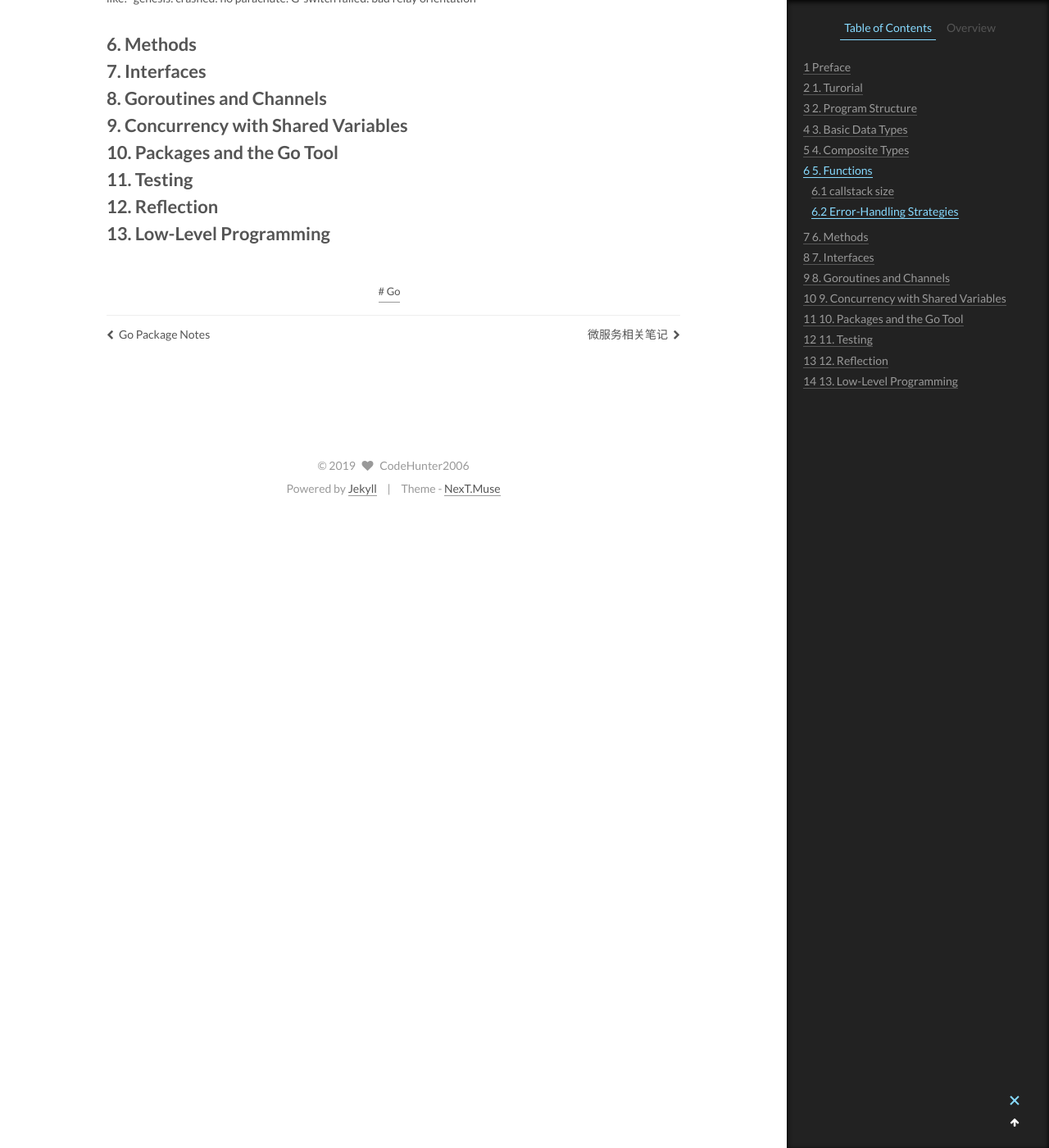
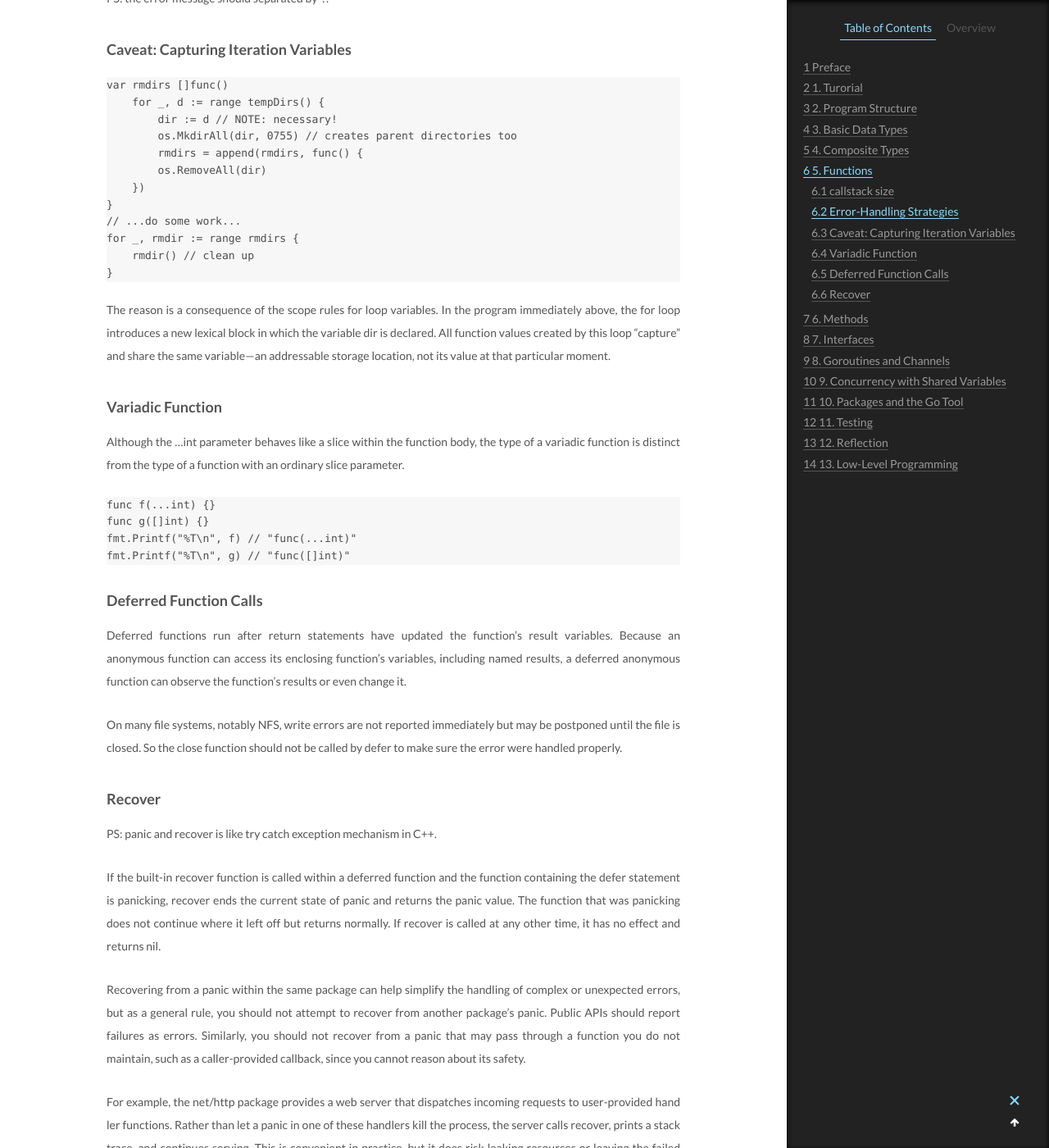
Before and after one commit to CodeHunter2006/CodeHunter2006.github.io, a Jekyll site: the page built from _posts/2019-12-21-TheGoProgrammingLaguage_Notes.md, in a window 1280 px wide and 1400 px high, scrolled down 6438 px. Shown: the whole window at 82% size. Built offline with Jekyll 4.4.1, drawn with Linux system fonts in a browser that asks for light colours; some of the changed text lies outside the part shown.

Commit message:
[chore]: add contents.

````diff
--- a/_posts/2019-12-21-TheGoProgrammingLaguage_Notes.md
+++ b/_posts/2019-12-21-TheGoProgrammingLaguage_Notes.md
@@ -200,7 +200,58 @@ Many programming language implementations use a fixed-size function callstack; s
 
 ### Error-Handling Strategies
 
-Because error messages are frequently chained together, message strings should not be capitalized and new lines should be avoided. The resulting errors may be long , but they will be self-contained when found by tools like grep. like: "genesis: crashed: no parachute: G-switch failed: bad relay orientation"
+Because error messages are frequently chained together, message strings should not be capitalized and new lines should be avoided. The resulting errors may be long , but they will be self-contained when found by tools like grep.
+PS: the error message should separated by ':'.
+
+### Caveat: Capturing Iteration Variables
+
+```Go
+var rmdirs []func()
+    for _, d := range tempDirs() {
+        dir := d // NOTE: necessary!
+        os.MkdirAll(dir, 0755) // creates parent directories too
+        rmdirs = append(rmdirs, func() {
+        os.RemoveAll(dir)
+    })
+}
+// ...do some work...
+for _, rmdir := range rmdirs {
+    rmdir() // clean up
+}
+```
+
+The reason is a consequence of the scope rules for loop variables. In the program immediately above, the for loop introduces a new lexical block in which the variable dir is declared. All function values created by this loop "capture" and share the same variable—an addressable storage location, not its value at that particular moment.
+
+### Variadic Function
+
+Although the ...int parameter behaves like a slice within the function body, the type of a variadic function is distinct from the type of a function with an ordinary slice parameter.
+
+```Go
+func f(...int) {}
+func g([]int) {}
+fmt.Printf("%T\n", f) // "func(...int)"
+fmt.Printf("%T\n", g) // "func([]int)"
+```
+
+### Deferred Function Calls
+
+Deferred functions run after return statements have updated the function’s result variables. Because an anonymous function can access its enclosing function’s variables, including named results, a deferred anonymous function can observe the function’s results or even change it.
+
+On many file systems, notably NFS, write errors are not reported immediately but may be postponed until the file is closed. So the close function should not be called by defer to make sure the error were handled properly.
+
+### Recover
+
+PS: panic and recover is like try catch exception mechanism in C++.
+
+If the built-in recover function is called within a deferred function and the function containing the defer statement is panicking, recover ends the current state of panic and returns the panic value. The function that was panicking does not continue where it left off but returns normally. If recover is called at any other time, it has no effect and returns nil.
+
+Recovering from a panic within the same package can help simplify the handling of complex or unexpected errors, but as a general rule, you should not attempt to recover from another package’s panic. Public APIs should report failures as errors. Similarly, you should not recover from a panic that may pass through a function you do not maintain, such as a caller-provided callback, since you cannot reason about its safety.
+
+For example, the net/http package provides a web server that dispatches incoming requests to user-provided hand ler functions. Rather than let a panic in one of these handlers kill the process, the server calls recover, prints a stack trace, and continues serving. This is convenient in practice, but it does risk leaking resources or leaving the failed handler in an unspecified state that could lead to other problems.
+
+For all the above reasons, it’s safest to recover selectively if at all. In other words, recover only from panics that were intended to be recovered from, which should be rare. This intention can be encoded by using a distinct, unexported type for the panic value and testing whether the value returned by recover has that type. (We’ll see one way to do this in the next example.) If so, we report the panic as an ordinary error; if not, we call panic with the same value to resume the state of panic.
+
+From some conditions there is no recovery. Running out of memory, for example, causes the Go runtime to terminate the program with a fatal error.
 
 # 6. Methods
 
````
